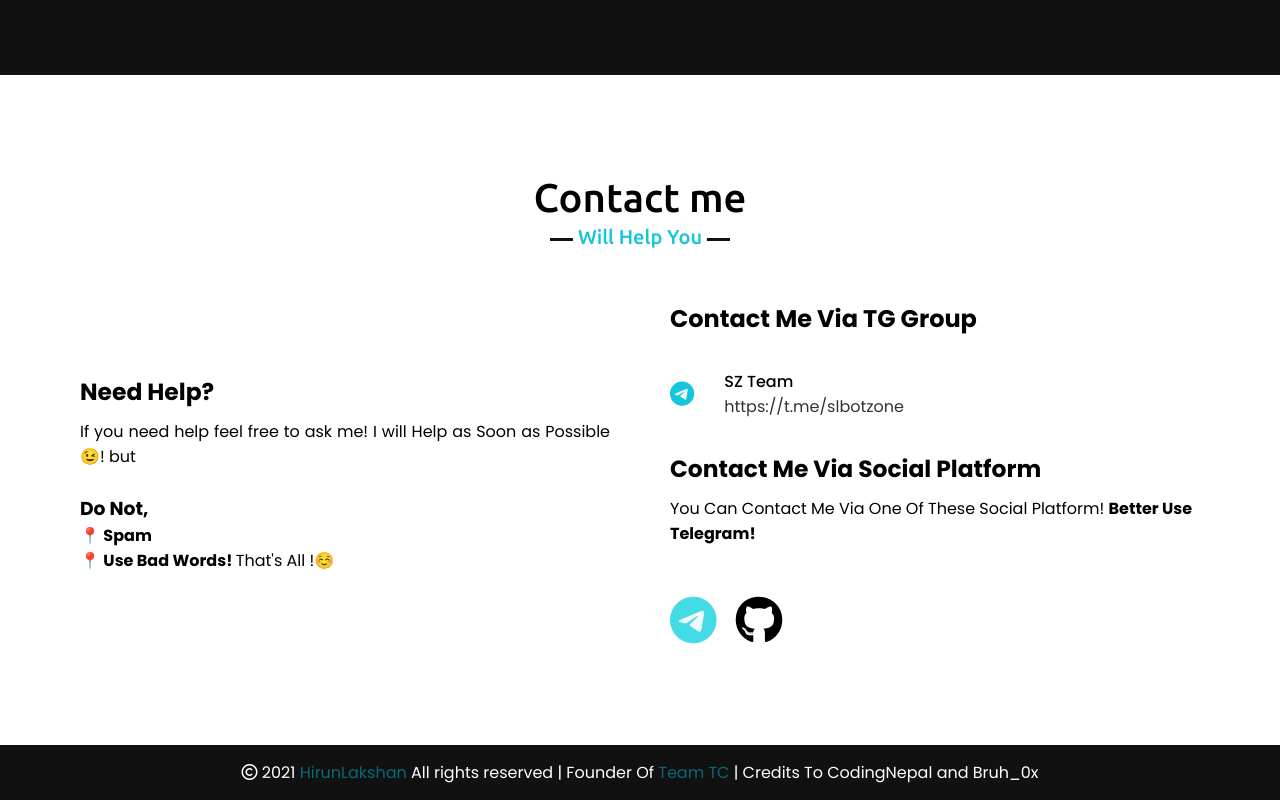
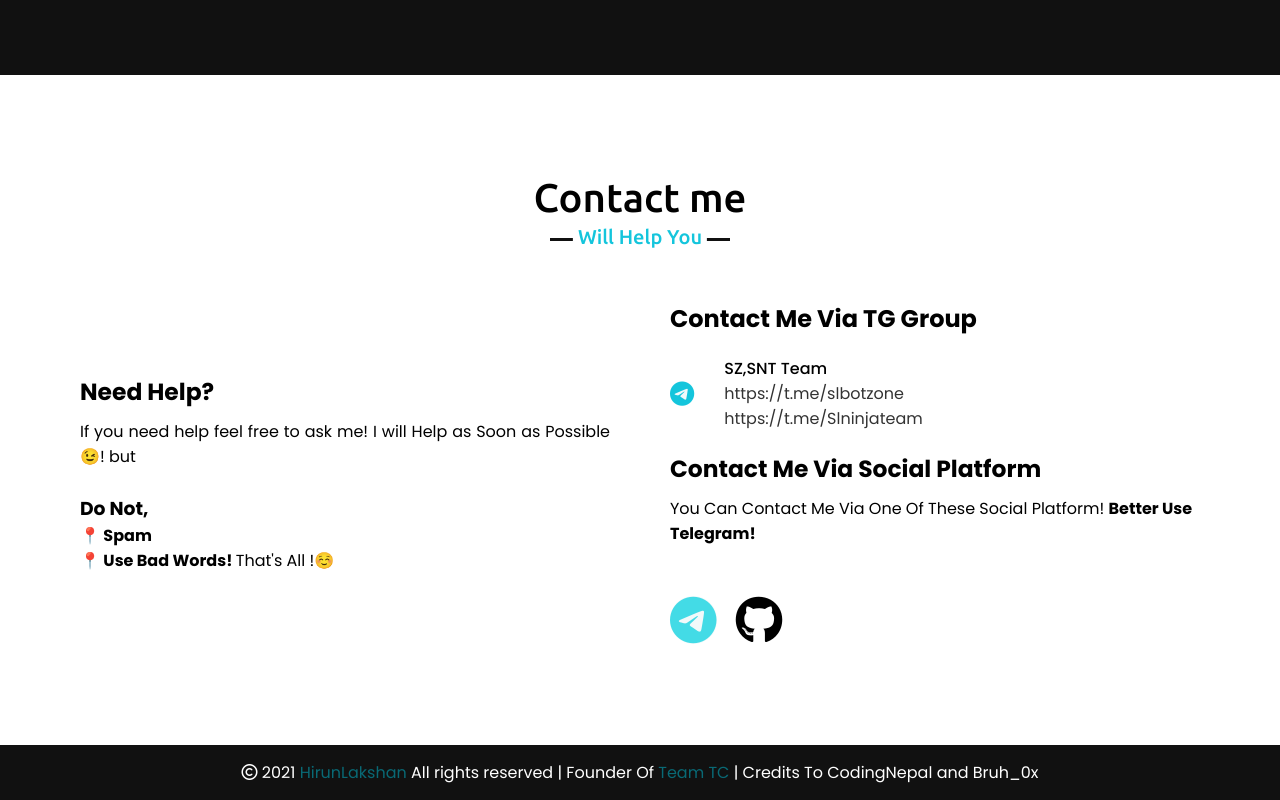
Before and after one commit to HirunLakshan/web-page, a plain HTML site: page index.html in a window 1280 px wide. Shown: the part 2064-2864 px from the top of the page. Drawn offline with nearby package versions, Linux system fonts and the light colour scheme.

Commit message:
Error fix 😐

```diff
--- a/index.html
+++ b/index.html
@@ -117,8 +117,9 @@
                     <div class="row">
                         <i class="fab fa-telegram"></i>
                         <div class="info">
-                            <div class="head">SZ Team</div>
+                            <div class="head">SZ,SNT Team</div>
                             <div class="sub-title">https://t.me/slbotzone</div>
+                            <div class="sub-title">https://t.me/Slninjateam</div>
                         </div>
                     </div>
                     <br>
```
